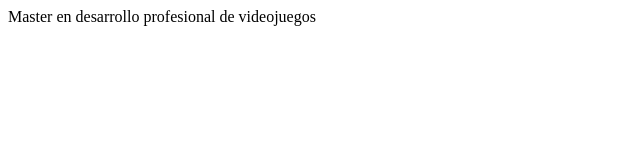
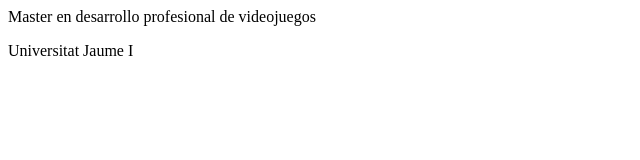
Before and after one commit to mastervideojuegosuji/mastervideojuegosuji.github.io, a plain HTML site: page index.html in a window 1280 px wide. Shown: the whole page, without its empty margins (0-640 px from the left). Drawn offline with Linux system fonts and the light colour scheme.

Commit message:
Update index.html

```diff
--- a/index.html
+++ b/index.html
@@ -1,5 +1,6 @@
 <html>
 <body>
 <p>Master en desarrollo profesional de videojuegos </p>
+<p> Universitat Jaume I</p>
 </body>
 </html>
```
